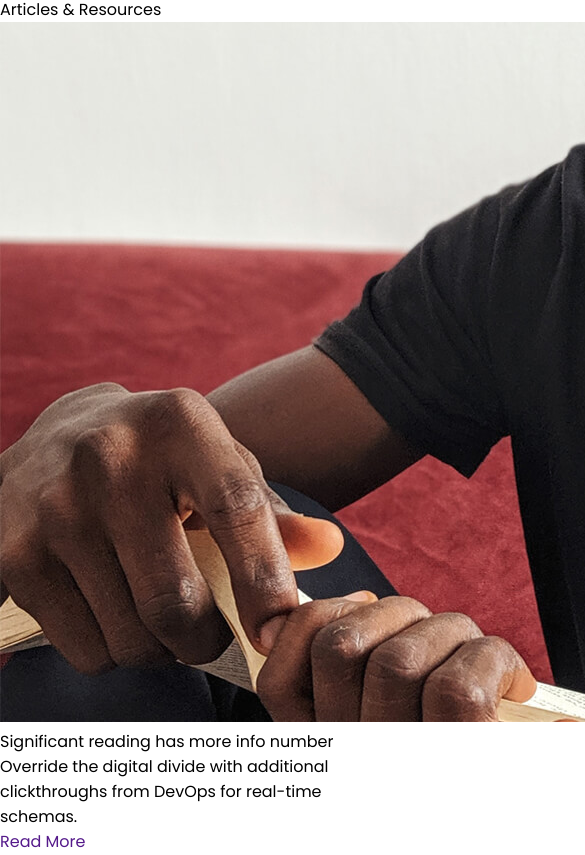
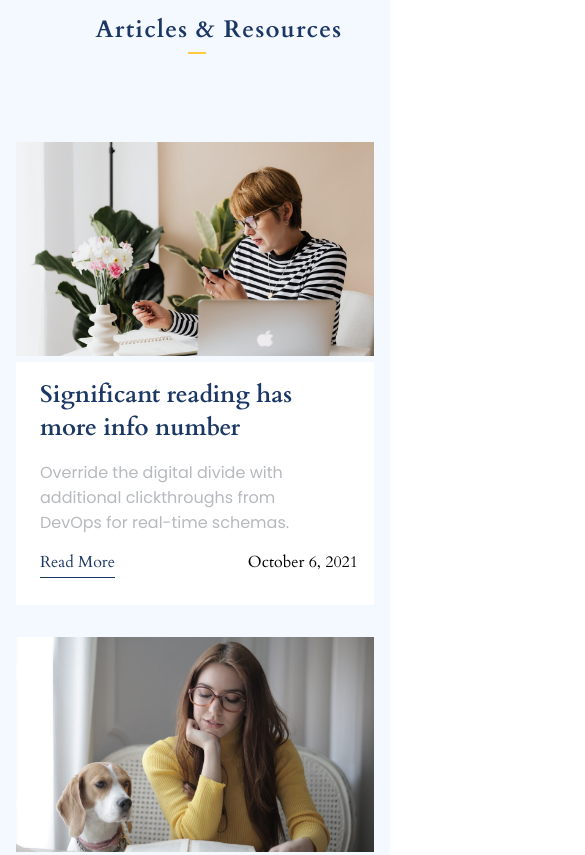
Before and after one commit to AzizMardonqulov/Book_shop, a React (Vite) app in the folder React-book-app/: page / in a window 390 px wide. Shown: the part 10949-11804 px from the top of the page, 585 px wide, since content can reach past the window. Built offline with nearby package versions, Linux system fonts and the light colour scheme; a web font is replaced by a local one.

Commit message:
add article style and responsive  in home page

```diff
--- a/React-book-app/src/companents/article/article.css
+++ b/React-book-app/src/companents/article/article.css
@@ -0,0 +1,134 @@
+.article{
+    width: 100%;
+    height: fit-content;
+    padding-top: 8rem;
+    padding-bottom: 8rem;
+    background-color:  #f4f8ff;
+    padding-left: 5rem;
+    padding-right: 5rem;
+}
+.article *{
+    font-family: Cardo,sans-serif;
+}
+.article-lable-1{
+    color: #1b3764;
+    letter-spacing: .05em;
+    text-transform: capitalize;
+    padding-left: 14px;
+    font-family: Cardo,sans-serif;
+    font-size: 2rem;
+    font-weight: 600;
+    padding-left: 3rem;
+    position: relative;
+    margin-bottom: 1rem;
+    text-align: center;
+}
+.article-lable-1::before{
+    content: "";
+    position: absolute;
+    width: 5%;
+    height: 2px;
+    background-color: #ffca42;
+    bottom: -0.5rem;
+    left: 48%;
+}
+.article-blog{
+    width: 100%;
+    display: flex;
+    padding-top: 5rem;
+    justify-content: space-between;
+}
+.article-blog-1{
+    display: flex;
+    flex-direction: column;
+    width: 31%;
+}
+.article-blog-1-img{
+    width: 100%;
+}
+.article-blog-1-img img{
+    width: 100%;
+    height: 100%;
+    image-resolution:unset;
+}
+.article-blog-1-lable{
+    width: 100%;
+    display: flex;
+    flex-direction: column;
+    gap: 1rem;
+    padding-top: 2rem;
+    background-color: #fff;
+    padding-top: 1rem;
+    padding-bottom: 1rem;
+    padding-left: 1.5rem;
+    padding-right: 1rem;
+}
+.article-blog-1-lable-1{
+    width: 360px;
+    font-size: 1.5rem;
+    font-weight: 600;
+    color: #1b3764;
+    padding-right: 2rem;
+}
+.article-blog-1-lable-2{
+    width: 380px;
+    color: #969aa0b1;
+    font-size: 1.1rem;
+    font-family: "Poppins";
+    font-weight: 400;
+    padding-right: 2rem;
+}
+.article-blog-1-bottom{
+    width: 100%;
+    display: flex;
+    justify-content: space-between;
+    padding-bottom: 1rem;
+}
+.article-blog-1-bottom-1 a{
+    border-bottom: 1px solid #1b3764;
+    padding-bottom: 0.2rem;
+    color: #1b3764;
+}
+@media only screen and (max-width:1359px) {
+    .article-blog-1-lable-1{
+        width: 320px;
+    }
+    .article-blog-1-lable-2{
+        width: 300px;
+    }
+}
+@media only screen and (max-width:1145px) {
+    .article-blog{
+        width: 100%;
+        flex-direction: column;
+        gap: 2rem;
+    }
+    .article-blog-1{
+        width: 100%;
+    }
+    .article-blog-1-lable-1{
+        width: 100%;
+    }
+    .article-blog-1-lable-2{
+        width: 100%;
+    }
+}
+@media only screen and (max-width:619px) {
+    .article{
+        padding-left: 1rem;
+        padding-right: 1rem;
+    }
+}
+@media only screen and (max-width:446px) {
+    .article-lable-1{
+        font-size: 1.5rem;
+    }
+}
+@media only screen and (max-width:400px) {
+    .article-blog-1-lable-2{
+        font-size: 1rem;
+    }
+    .trust-part-4-in{
+        padding-top: 1rem;
+    }
+}
--- a/React-book-app/src/companents/article/article.jsx
+++ b/React-book-app/src/companents/article/article.jsx
@@ -1,7 +1,7 @@
 import React from 'react'
 import './article.css'
-import ArticleImg1 from '../../assets/article/3.jpg'
-import ArticleImg2 from '../../assets/article/3.jpg'
+import ArticleImg1 from '../../assets/article/1.jpg'
+import ArticleImg2 from '../../assets/article/2.jpg'
 import ArticleImg3 from '../../assets/article/3.jpg'
 
 export default function article() {
@@ -34,7 +34,7 @@ export default function article() {
             </div>
             <div className="article-blog-1">
                 <div className="article-blog-1-img">
-                <img src={ArticleImg1} alt="Article Image 1"/>
+                <img src={ArticleImg2} alt="Article Image 1"/>
                 </div>
                 <div className="article-blog-1-lable">
                     <div className="article-blog-1-lable-1">
@@ -55,7 +55,7 @@ export default function article() {
             </div>
             <div className="article-blog-1">
                 <div className="article-blog-1-img">
-                <img src={ArticleImg1} alt="Article Image 1"/>
+                <img src={ArticleImg3} alt="Article Image 1"/>
                 </div>
                 <div className="article-blog-1-lable">
                     <div className="article-blog-1-lable-1">
```
